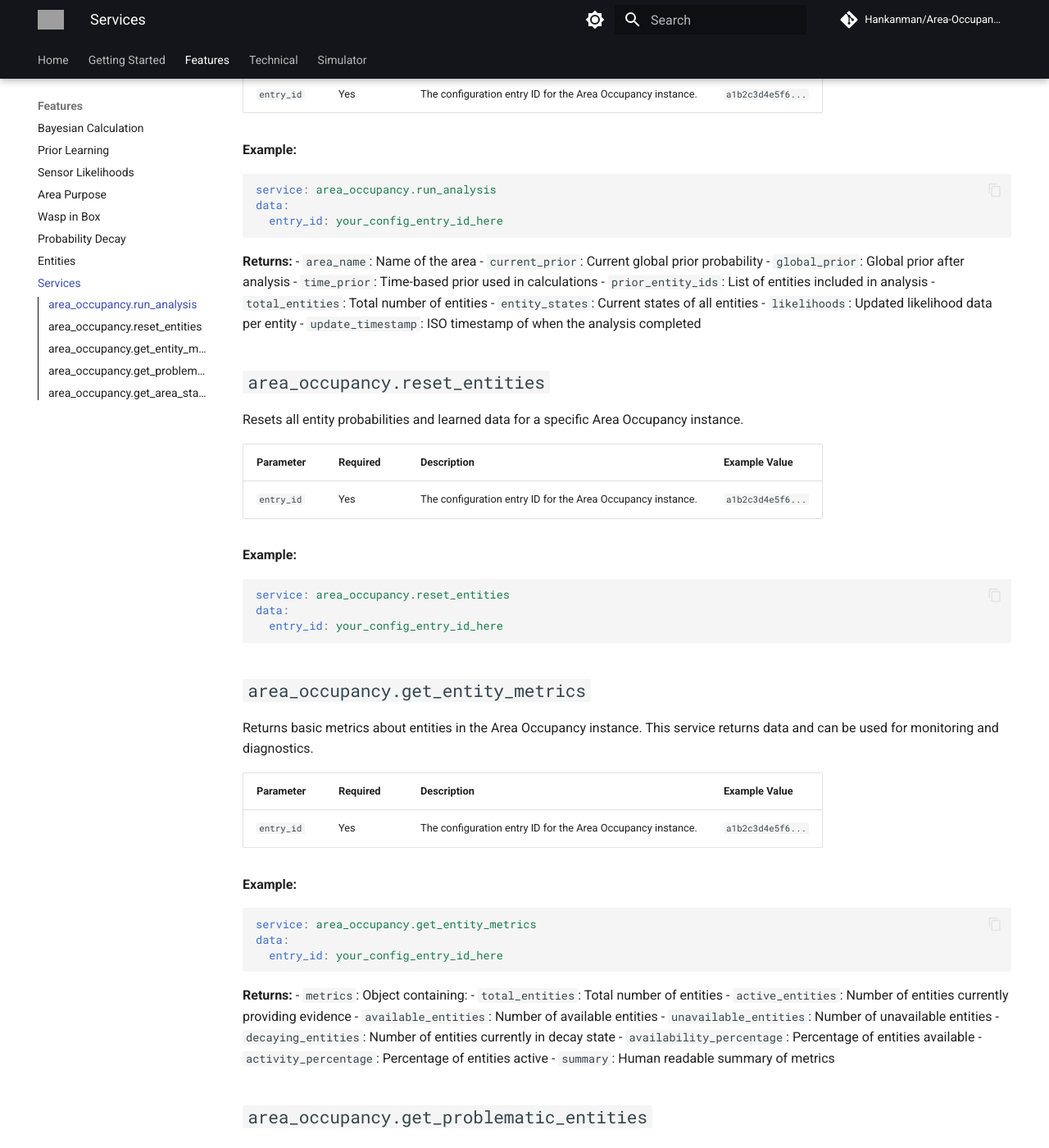
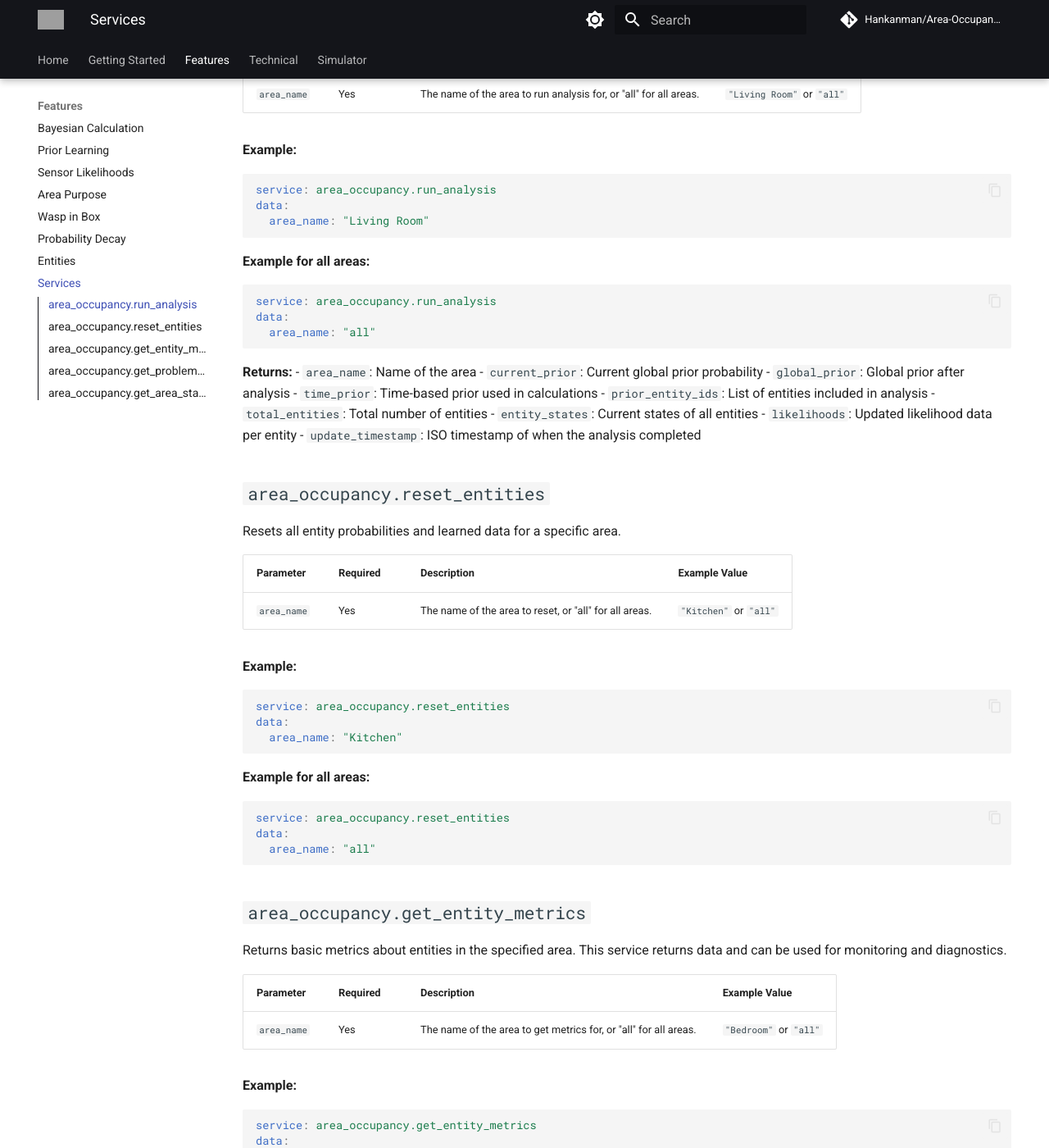
Before and after one commit to Hankanman/Area-Occupancy-Detection, an MkDocs documentation site: the page built from docs/docs/features/services.md, in a window 1280 px wide and 1400 px high, scrolled down 365 px. Shown: the whole window at 82% size. Built offline with MkDocs 1.6.1 and Material for MkDocs 9.7.7, drawn with Linux system fonts in a browser that asks for light colours; comment, search, counter and statistics services are not loaded; some of the changed text lies outside the part shown; grey boxes are pictures that could not be loaded.

Commit message:
Refactor area occupancy services to use area_name instead of entry_id for improved usability. Update service schemas and documentation to support dynamic area selection via dropdown, enhancing user experience and backward compatibility. Ensure all services can operate on a specific area or all areas collectively.

````diff
--- a/docs/docs/features/services.md
+++ b/docs/docs/features/services.md
@@ -7,13 +7,20 @@ Runs the historical analysis process for an Area Occupancy instance. This import
 
 | Parameter | Required | Description | Example Value |
 |-----------|---------|-------------|---------------|
-| `entry_id` | Yes | The configuration entry ID for the Area Occupancy instance. | `a1b2c3d4e5f6...` |
+| `area_name` | Yes | The name of the area to run analysis for, or "all" for all areas. | `"Living Room"` or `"all"` |
 
 **Example:**
 ```yaml
 service: area_occupancy.run_analysis
 data:
-  entry_id: your_config_entry_id_here
+  area_name: "Living Room"
+```
+
+**Example for all areas:**
+```yaml
+service: area_occupancy.run_analysis
+data:
+  area_name: "all"
 ```
 
 **Returns:**
@@ -29,32 +36,46 @@ data:
 
 ## `area_occupancy.reset_entities`
 
-Resets all entity probabilities and learned data for a specific Area Occupancy instance.
+Resets all entity probabilities and learned data for a specific area.
 
 | Parameter | Required | Description | Example Value |
 |-----------|---------|-------------|---------------|
-| `entry_id` | Yes | The configuration entry ID for the Area Occupancy instance. | `a1b2c3d4e5f6...` |
+| `area_name` | Yes | The name of the area to reset, or "all" for all areas. | `"Kitchen"` or `"all"` |
 
 **Example:**
 ```yaml
 service: area_occupancy.reset_entities
 data:
-  entry_id: your_config_entry_id_here
+  area_name: "Kitchen"
+```
+
+**Example for all areas:**
+```yaml
+service: area_occupancy.reset_entities
+data:
+  area_name: "all"
 ```
 
 ## `area_occupancy.get_entity_metrics`
 
-Returns basic metrics about entities in the Area Occupancy instance. This service returns data and can be used for monitoring and diagnostics.
+Returns basic metrics about entities in the specified area. This service returns data and can be used for monitoring and diagnostics.
 
 | Parameter | Required | Description | Example Value |
 |-----------|---------|-------------|---------------|
-| `entry_id` | Yes | The configuration entry ID for the Area Occupancy instance. | `a1b2c3d4e5f6...` |
+| `area_name` | Yes | The name of the area to get metrics for, or "all" for all areas. | `"Bedroom"` or `"all"` |
 
 **Example:**
 ```yaml
 service: area_occupancy.get_entity_metrics
 data:
-  entry_id: your_config_entry_id_here
+  area_name: "Bedroom"
+```
+
+**Example for all areas:**
+```yaml
+service: area_occupancy.get_entity_metrics
+data:
+  area_name: "all"
 ```
 
 **Returns:**
@@ -74,13 +95,20 @@ Identifies entities that may need attention, such as unavailable entities or tho
 
 | Parameter | Required | Description | Example Value |
 |-----------|---------|-------------|---------------|
-| `entry_id` | Yes | The configuration entry ID for the Area Occupancy instance. | `a1b2c3d4e5f6...` |
+| `area_name` | Yes | The name of the area to check for problems, or "all" for all areas. | `"Office"` or `"all"` |
 
 **Example:**
 ```yaml
 service: area_occupancy.get_problematic_entities
 data:
-  entry_id: your_config_entry_id_here
+  area_name: "Office"
+```
+
+**Example for all areas:**
+```yaml
+service: area_occupancy.get_problematic_entities
+data:
+  area_name: "all"
 ```
 
 **Returns:**
@@ -96,13 +124,20 @@ Returns the current occupancy status and confidence level for the area, along wi
 
 | Parameter | Required | Description | Example Value |
 |-----------|---------|-------------|---------------|
-| `entry_id` | Yes | The configuration entry ID for the Area Occupancy instance. | `a1b2c3d4e5f6...` |
+| `area_name` | Yes | The name of the area to get status for, or "all" for all areas. | `"Living Room"` or `"all"` |
 
 **Example:**
 ```yaml
 service: area_occupancy.get_area_status
 data:
-  entry_id: your_config_entry_id_here
+  area_name: "Living Room"
+```
+
+**Example for all areas:**
+```yaml
+service: area_occupancy.get_area_status
+data:
+  area_name: "all"
 ```
 
 **Returns:**
@@ -120,4 +155,6 @@ data:
 - Services that return response data: `run_analysis`, `get_entity_metrics`, `get_problematic_entities`, and `get_area_status` all return nested objects (see Returns sections above for structure).
 - The `reset_entities` service does not return response data.
 - Services that query historical data (`run_analysis`) can be resource-intensive.
-- The `entry_id` can be found in Home Assistant under Settings → Devices & Services → Area Occupancy Detection → (click on an instance).
+- When `area_name` is set to `"all"`, the service operates on all configured areas and returns aggregated data.
+- The area names available in the dropdown are automatically populated from your configured areas.
+- The deprecated `entry_id` parameter is still supported for backward compatibility but will be removed in a future version.
````
Also changed, not shown: 3 other files.
